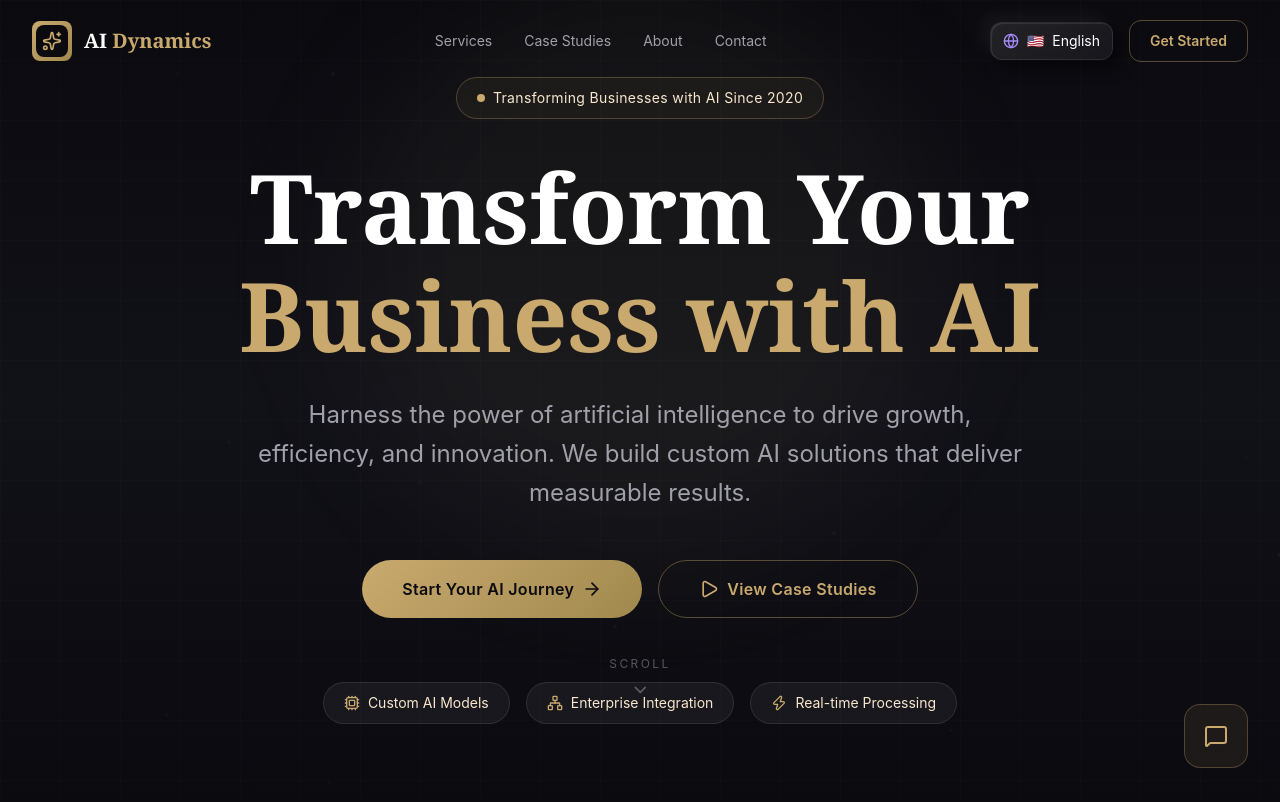
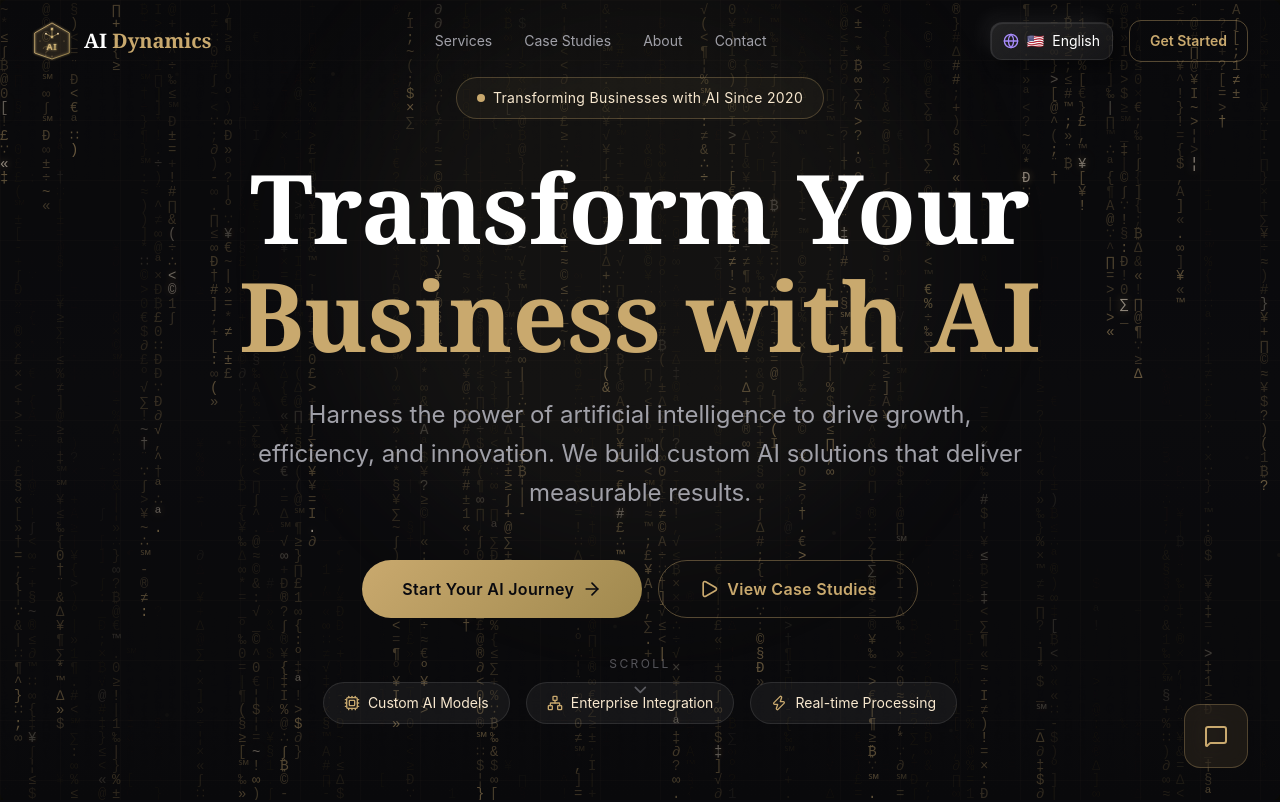
Before and after one commit to Pablodd1/ai-dynamics-v2, a React (Vite) app: page / in a window 1280 px wide. Shown: the top 802 px of the page. Built offline with nearby package versions, Linux system fonts and the light colour scheme.

Commit message:
Add Matrix rain effect + new AI hexagon logo, gold luxury theme

```diff
--- /dev/null
+++ b/src/components/AILogo.tsx
@@ -0,0 +1,77 @@
+const AILogo = ({ className = "w-10 h-10" }: { className?: string }) => {
+  return (
+    <svg
+      viewBox="0 0 100 100"
+      className={className}
+      fill="none"
+      xmlns="http://www.w3.org/2000/svg"
+    >
+      {/* Background hexagon with gold gradient */}
+      <defs>
+        <linearGradient id="goldGrad" x1="0%" y1="0%" x2="100%" y2="100%">
+          <stop offset="0%" stopColor="#c9a96e" />
+          <stop offset="50%" stopColor="#d4b87a" />
+          <stop offset="100%" stopColor="#a0894e" />
+        </linearGradient>
+        <linearGradient id="goldGradLight" x1="0%" y1="0%" x2="100%" y2="100%">
+          <stop offset="0%" stopColor="#f7e7ce" />
+          <stop offset="100%" stopColor="#c9a96e" />
+        </linearGradient>
+        <filter id="glow">
+          <feGaussianBlur stdDeviation="2" result="coloredBlur"/>
+          <feMerge>
+            <feMergeNode in="coloredBlur"/>
+            <feMergeNode in="SourceGraphic"/>
+          </feMerge>
+        </filter>
+      </defs>
+
+      {/* Hexagon frame */}
+      <path
+        d="M50 5 L93.3 30 V80 L50 95 L6.7 80 V30 Z"
+        stroke="url(#goldGrad)"
+        strokeWidth="2"
+        fill="rgba(201, 169, 110, 0.08)"
+        filter="url(#glow)"
+      />
+
+      {/* Inner circuit lines */}
+      <path
+        d="M50 20 L50 40 M35 32 L50 40 L65 32"
+        stroke="url(#goldGrad)"
+        strokeWidth="1.5"
+        strokeLinecap="round"
+        strokeLinejoin="round"
+        fill="none"
+      />
+
+      {/* Circuit nodes */}
+      <circle cx="50" cy="20" r="3" fill="url(#goldGrad)" filter="url(#glow)" />
+      <circle cx="35" cy="32" r="2.5" fill="url(#goldGradLight)" />
+      <circle cx="65" cy="32" r="2.5" fill="url(#goldGradLight)" />
+      <circle cx="50" cy="40" r="3" fill="url(#goldGrad)" filter="url(#glow)" />
+
+      {/* AI text inside */}
+      <text
+        x="50"
+        y="72"
+        textAnchor="middle"
+        fill="url(#goldGrad)"
+        fontSize="22"
+        fontWeight="700"
+        fontFamily="system-ui, sans-serif"
+        letterSpacing="2"
+        filter="url(#glow)"
+      >
+        AI
+      </text>
+
+      {/* Small decorative dots */}
+      <circle cx="20" cy="50" r="1.5" fill="rgba(201, 169, 110, 0.6)" />
+      <circle cx="80" cy="50" r="1.5" fill="rgba(201, 169, 110, 0.6)" />
+      <circle cx="50" cy="88" r="1.5" fill="rgba(201, 169, 110, 0.6)" />
+    </svg>
+  )
+}
+
+export default AILogo
--- a/src/components/Footer.tsx
+++ b/src/components/Footer.tsx
@@ -1,5 +1,6 @@
-import { Sparkles, Mail, Phone, MapPin, Code, ExternalLink } from 'lucide-react'
+import { Mail, Phone, MapPin, Code, ExternalLink } from 'lucide-react'
 import { useI18n } from '../i18n/I18nContext'
+import AILogo from './AILogo'
 
 const Footer = () => {
   const { t } = useI18n()
@@ -41,12 +42,7 @@ const Footer = () => {
           {/* Brand */}
           <div className="lg:col-span-1">
             <a href="#" className="flex items-center gap-3 mb-6">
-              <div className="relative w-10 h-10">
-                <div className="absolute inset-0 bg-gradient-to-br from-luxury-gold to-luxury-gold-dark rounded-lg" />
-                <div className="absolute inset-1 bg-dark rounded-lg flex items-center justify-center">
-                  <Sparkles className="w-5 h-5 text-luxury-gold" />
-                </div>
-              </div>
+              <AILogo className="w-10 h-10" />
               <span className="text-xl font-bold font-serif">
                 <span className="text-white">AI</span>
                 <span className="text-luxury-gold"> Dynamics</span>
--- a/src/components/Hero.tsx
+++ b/src/components/Hero.tsx
@@ -2,6 +2,7 @@ import { motion } from 'framer-motion'
 import { ArrowRight, Play, Cpu, Network, Zap, MessageSquare, ChevronDown } from 'lucide-react'
 import { useState, useEffect } from 'react'
 import { useI18n } from '../i18n/I18nContext'
+import MatrixRain from './MatrixRain'
 
 // AI Chatbot Demo Widget
 const AIChatDemo = () => {
@@ -119,16 +120,10 @@ const Hero = () => {
 
   return (
     <section className="relative min-h-screen flex items-center justify-center overflow-hidden">
-      {/* Background with subtle pattern */}
+      {/* Matrix Rain Background */}
       <div className="absolute inset-0 z-0">
-        <div className="absolute inset-0 bg-gradient-to-b from-dark via-dark-50 to-dark" />
-        <div
-          className="absolute inset-0 opacity-[0.02]"
-          style={{
-            backgroundImage: `radial-gradient(circle at 1px 1px, rgba(201,169,110,0.5) 1px, transparent 0)`,
-            backgroundSize: '60px 60px',
-          }}
-        />
+        <MatrixRain />
+        <div className="absolute inset-0 bg-gradient-to-b from-dark/80 via-dark-50/60 to-dark" />
       </div>
 
       {/* Gold accent glow */}
--- /dev/null
+++ b/src/components/MatrixRain.tsx
@@ -0,0 +1,89 @@
+import { useEffect, useRef } from 'react'
+
+const MatrixRain = () => {
+  const canvasRef = useRef<HTMLCanvasElement>(null)
+
+  useEffect(() => {
+    const canvas = canvasRef.current
+    if (!canvas) return
+
+    const ctx = canvas.getContext('2d')
+    if (!ctx) return
+
+    let animationId: number
+    let columns: number[] = []
+    let drops: number[] = []
+
+    const chars = '01AIÐ¥₿€£¥§¶†‡‰¦¨ªº«»©®™℠∞∑∆∏√∂∫≈≠≤≥÷×±∞∴∵∷~!@#$%^&*()_+-=[]{}|;:,.<>?'
+
+    const resize = () => {
+      canvas.width = window.innerWidth
+      canvas.height = window.innerHeight
+
+      const fontSize = 14
+      columns = Array(Math.floor(canvas.width / fontSize)).fill(0)
+      drops = Array(columns.length).fill(1)
+    }
+
+    const draw = () => {
+      // Semi-transparent black to create trail effect
+      ctx.fillStyle = 'rgba(10, 10, 15, 0.05)'
+      ctx.fillRect(0, 0, canvas.width, canvas.height)
+
+      const fontSize = 14
+      ctx.font = `${fontSize}px monospace`
+
+      for (let i = 0; i < drops.length; i++) {
+        // Random character
+        const char = chars[Math.floor(Math.random() * chars.length)]
+
+        // Gold/luxury color with varying opacity
+        const opacity = Math.random() * 0.5 + 0.3
+        const isBright = Math.random() > 0.95
+
+        if (isBright) {
+          ctx.fillStyle = `rgba(247, 231, 206, ${opacity + 0.3})` // bright champagne
+          ctx.shadowColor = 'rgba(201, 169, 110, 0.8)'
+          ctx.shadowBlur = 8
+        } else {
+          ctx.fillStyle = `rgba(201, 169, 110, ${opacity})` // gold
+          ctx.shadowBlur = 0
+        }
+
+        const x = i * fontSize
+        const y = drops[i] * fontSize
+
+        ctx.fillText(char, x, y)
+
+        // Reset drop to top randomly
+        if (y > canvas.height && Math.random() > 0.975) {
+          drops[i] = 0
+        }
+
+        drops[i]++
+      }
+
+      animationId = requestAnimationFrame(draw)
+    }
+
+    resize()
+    draw()
+
+    window.addEventListener('resize', resize)
+
+    return () => {
+      cancelAnimationFrame(animationId)
+      window.removeEventListener('resize', resize)
+    }
+  }, [])
+
+  return (
+    <canvas
+      ref={canvasRef}
+      className="absolute inset-0 w-full h-full"
+      style={{ opacity: 0.6, zIndex: 1 }}
+    />
+  )
+}
+
+export default MatrixRain
--- a/src/components/Navigation.tsx
+++ b/src/components/Navigation.tsx
@@ -1,8 +1,9 @@
 import { useState, useEffect } from 'react'
 import { motion, AnimatePresence } from 'framer-motion'
-import { Menu, X, Sparkles } from 'lucide-react'
+import { Menu, X } from 'lucide-react'
 import LanguageToggle from '../i18n/LanguageToggle'
 import { useI18n } from '../i18n/I18nContext'
+import AILogo from './AILogo'
 
 const Navigation = () => {
   const [isScrolled, setIsScrolled] = useState(false)
@@ -41,12 +42,7 @@ const Navigation = () => {
           <div className="flex items-center justify-between">
             {/* Logo */}
             <a href="#" className="flex items-center gap-3">
-              <div className="relative w-10 h-10">
-                <div className="absolute inset-0 bg-gradient-to-br from-luxury-gold to-luxury-gold-dark rounded-lg" />
-                <div className="absolute inset-1 bg-dark rounded-lg flex items-center justify-center">
-                  <Sparkles className="w-5 h-5 text-luxury-gold" />
-                </div>
-              </div>
+              <AILogo className="w-10 h-10" />
               <span className="text-xl font-bold font-serif">
                 <span className="text-white">AI</span>
                 <span className="text-luxury-gold"> Dynamics</span>
```
